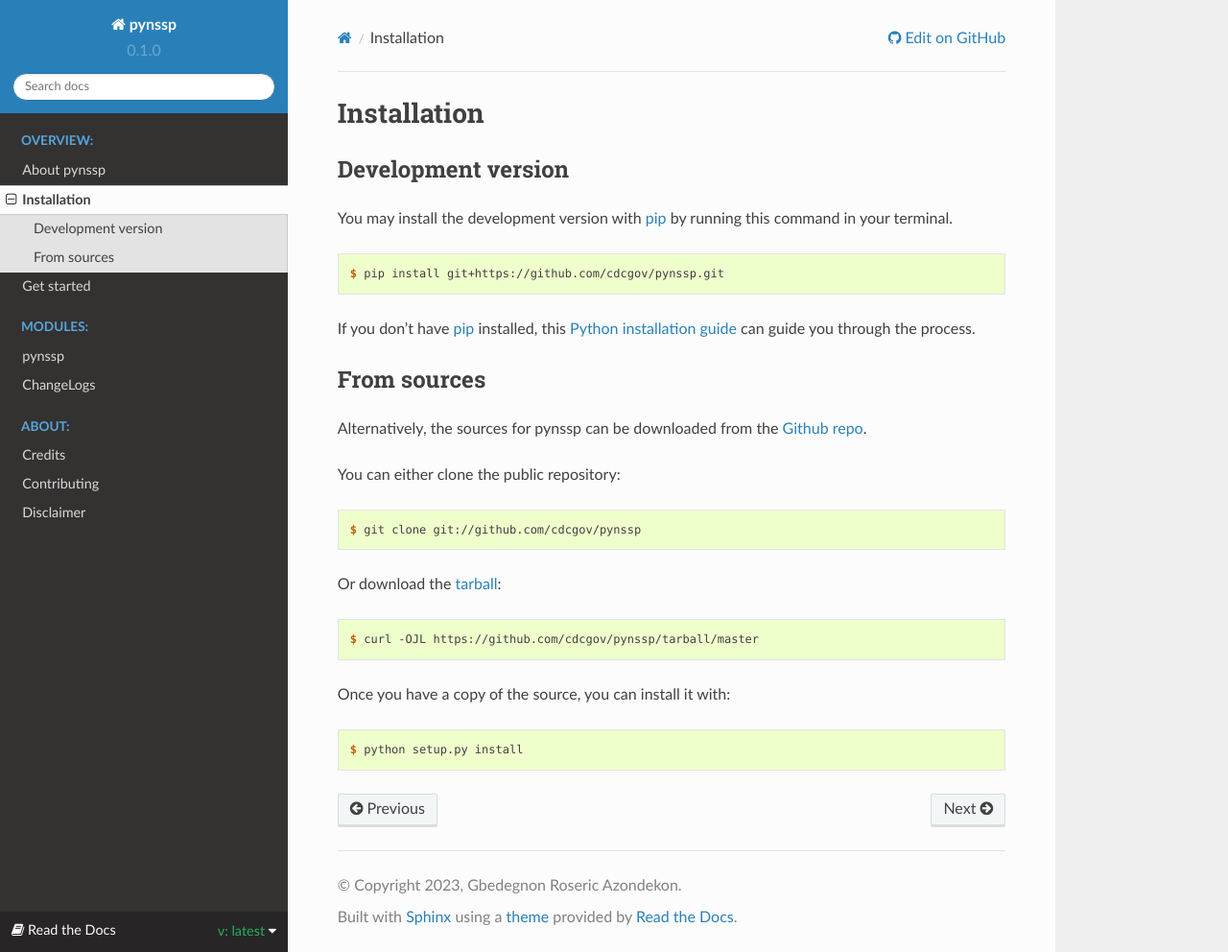
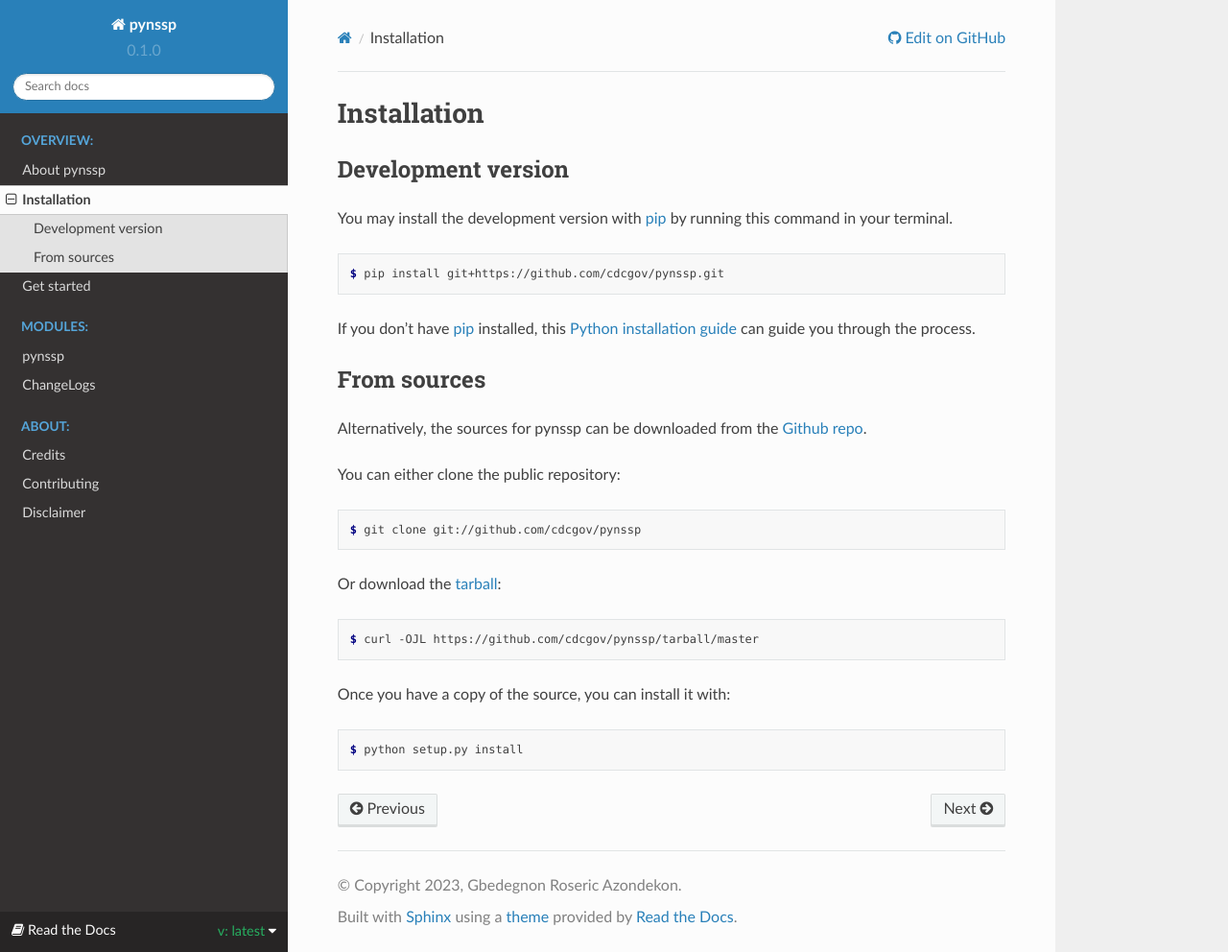
Before and after one commit to CDCgov/pynssp, a Sphinx documentation site: the page built from docs/installation.rst, in a window 1280 px wide and 992 px high. Shown: the whole window at 96% size. Built offline with Sphinx 7.4.7 and the Read the Docs theme 2.0.0, drawn with Linux system fonts in a browser that asks for light colours; pages that are not in the unit, such as notebooks, are missing from menus.

Commit message:
Update docs confs, change pigment style to default

```diff
--- a/docs/conf.py
+++ b/docs/conf.py
@@ -86,7 +86,7 @@
 exclude_patterns = ['_build', 'Thumbs.db', '.DS_Store']
 
 # The name of the Pygments (syntax highlighting) style to use.
-pygments_style = 'sphinx'
+pygments_style = 'default' #'sphinx'
 
 # If true, `todo` and `todoList` produce output, else they produce nothing.
 todo_include_todos = False
```
